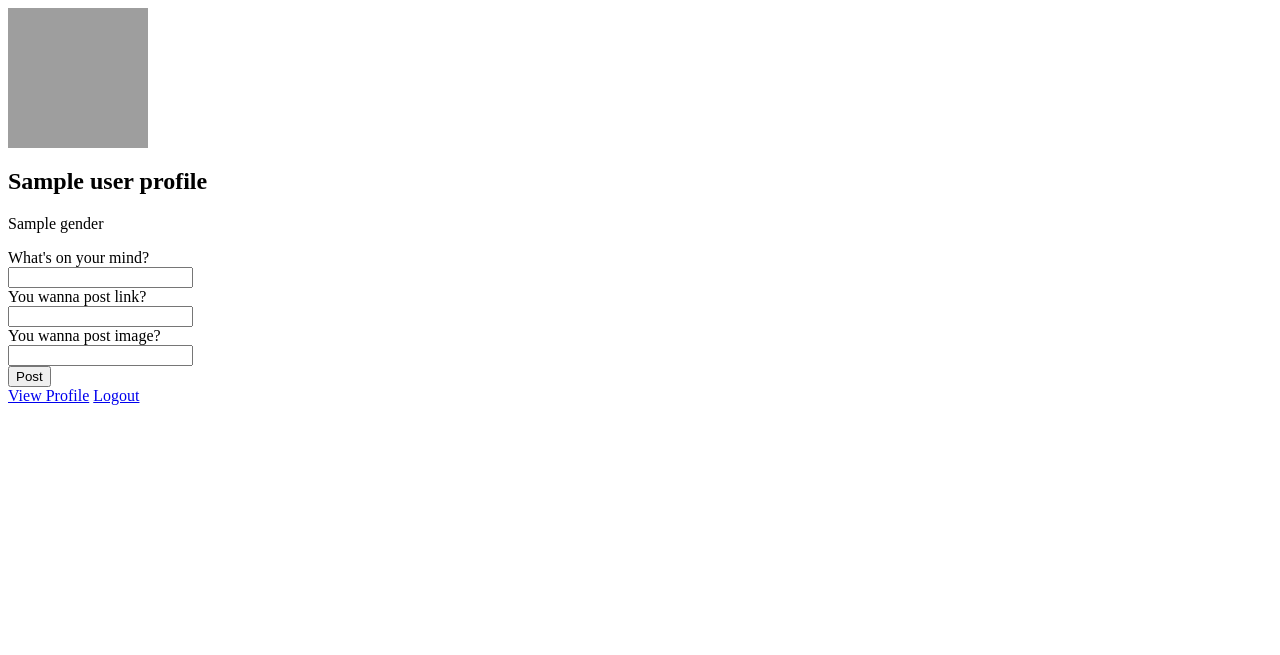
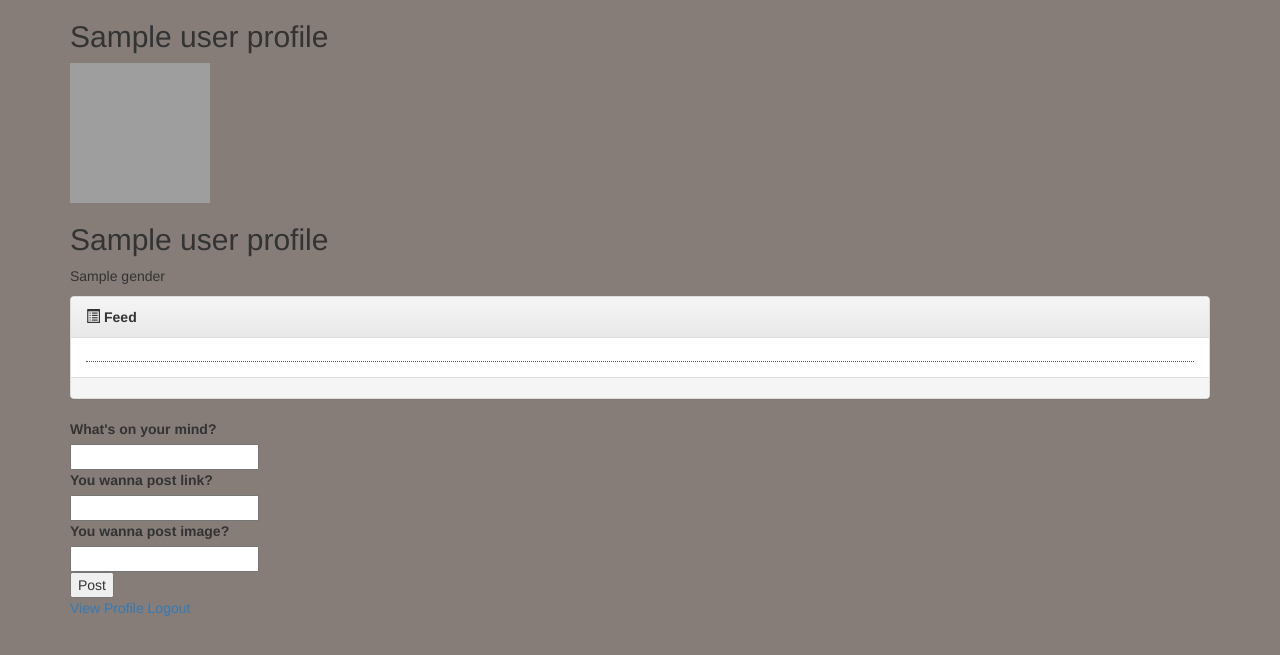
Before and after one commit to RKostadinov/SocialPlaza, a CodeIgniter app: the page made by ci/application/views/login.php in a window 1280 px wide. Shown: the top 655 px of the page. Run offline with CodeIgniter, Linux system fonts and the light colour scheme; the template is opened without the code that fills it: most values are stand-ins (such as "Sample title", 1, 10 or a date in 2020); some libraries are stand-ins or nearby versions; grey boxes are pictures that could not be loaded.

Commit message:
Begin FB feed design

```diff
--- a/ci/application/views/login.php
+++ b/ci/application/views/login.php
@@ -4,6 +4,65 @@
 <head>
     <meta http-equiv="Content-Type" content="text/html; charset=utf-8" />
     <title>SocialPlaza | Facebook</title>
+    <link rel="stylesheet" href="http://netdna.bootstrapcdn.com/bootstrap/3.1.0/css/bootstrap.min.css">
+    <link rel="stylesheet" href="http://netdna.bootstrapcdn.com/bootstrap/3.1.0/css/bootstrap-theme.min.css">
+    <script src="http://ajax.googleapis.com/ajax/libs/jquery/1.11.0/jquery.min.js"></script>
+    <script src="scripts/jquery.bootstrap.newsbox.min.js" type="text/javascript"></script>
+    <link href="http://fonts.googleapis.com/css?family=Kaushan+Script" rel="stylesheet" type="text/css">
+
+
+    <!--Facebook feed -->
+    <style>
+    .glyphicon {
+    margin-right: 4px !important; /*override*/
+    }
+    .pagination .glyphicon {
+    margin-right: 0px !important; /*override*/
+    }
+    .pagination a {
+    color: #555;
+    }
+    .panel ul {
+    padding: 0px;
+    margin: 0px;
+    list-style: none;
+    }
+    .news-item {
+    padding: 4px 4px;
+    margin: 0px;
+    border-bottom: 1px dotted #555;
+    }
+    </style>
+    <script type="text/javascript">
+        $(function () {
+            $(".demo").bootstrapNews({
+                newsPerPage: 4,
+                navigation: true,
+                autoplay: true,
+                direction:'up', // up or down
+                animationSpeed: 'normal',
+                newsTickerInterval: 4000, //4 secs
+                pauseOnHover: true,
+                onStop: null,
+                onPause: null,
+                onReset: null,
+                onPrev: null,
+                onNext: null,
+                onToDo: null
+            });
+        });
+
+    </script>
+    <!--Facebook feed end -->
+
+    <!--Profile image -->
+    <style>
+        body {
+            background: #867d79;
+        }
+        </style>
+    <!--Fprofile image end -->
+
 </head>
 
 <body>
@@ -13,13 +72,96 @@
             <!-- @user_profile check when user login successed  -->
             <?php if (@$user_profile):  // call var_dump($user_profile) to view all data ?>
             <!-- Display profile photo -->
-            <img src="https://graph.facebook.com/<?=$user_profile['id']?>/picture?type=large" style="width: 140px; height: 140px;">
+
+                    <p><h2><?=$user_profile['name']?></h2></p>
+
+                    <img src="https://graph.facebook.com/<?=$user_profile['id']?>/picture?type=large" style="width: 140px; height: 140px;">
+
+
             <!-- Display profile name -->
             <h2><?=$user_profile['name']?></h2>
             <p><?=$user_profile['gender']?></p>
 
 
-            <?php
+                <div class="panel panel-default">
+                    <div class="panel-heading"> <span class="glyphicon glyphicon-list-alt"></span><b>Feed</b></div>
+                    <div class="panel-body">
+                        <div class="row">
+                            <div class="col-xs-12">
+                                <ul class="demo">
+                                    <li class="news-item">
+                                        <table cellpadding="4">
+                                            <tr>
+                                                <!--<td><img src="images/1.png" width="60" class="img-circle" /></td>-->
+                                                <td>
+                                                    <?php
+                                                    $i = 0;
+                                                    foreach($feed['data'] as $post) {
+
+                                                        if ($post['type'] == 'status' || $post['type'] == 'link' || $post['type'] == 'photo') {
+
+                                                            if ($post['type'] == 'status') {
+                                                                echo "<li class='news-item'>";
+                                                                echo "<table cellpadding='4'>";
+                                                                echo "<tr>";
+                                                                echo "<td>";
+                                                                echo "<h4>Status updated on: " . date("jS M, Y", (strtotime($post['created_time']))) . "</h4>";
+                                                                echo "<p>" . $post['message'] . "</p>";
+                                                                echo "</td>";
+                                                                echo "</tr>";
+                                                                echo "</table>";
+                                                                echo "</li>";
+                                                            }
+
+                                                            if ($post['type'] == 'link') {
+                                                                echo "<h2>Link posted on: " . date("jS M, Y", (strtotime($post['created_time']))) . "</h2>";
+                                                                echo "<p>" . $post['link'] . "</p>";
+                                                                echo "<p><a href=\"" . $post['link'] . "\" target=\"_blank\">" . $post['link'] . "</a></p>";
+                                                            }
+
+
+                                                            if ($post['type'] == 'photo') {
+
+                                                                echo "<h2>Photo posted on: " . date("jS M, Y", (strtotime($post['created_time']))) . "</h2>";
+
+                                                                if (empty($post['story']) === false) {
+                                                                    echo "<p>" . $post['story'] . "</p>";
+                                                                } elseif (empty($post['message']) === false) {
+                                                                    echo "<p>" . $post['message'] . "</p>";
+                                                                }
+                                                                echo "<li class='news-item'>";
+                                                                echo "<table cellpadding='4'>";
+                                                                echo "<tr>";
+                                                                echo "<td>";
+                                                                echo "<img src =" . $post['picture'] . " />";
+                                                                echo "<p><a href=\"" . $post['link'] . "\" target=\"_blank\">View photo &rarr;</a></p>";
+                                                                echo "</td>";
+                                                                echo "</tr>";
+                                                                echo "</table>";
+                                                                echo "</li>";
+                                                            }
+
+                                                            echo "</div>";
+
+                                                            $i++;
+                                                        }
+
+                                                        if ($i == 10) {
+                                                            break;
+                                                        }
+                                                    }
+                                                    ?>
+                                                </td>
+                                            </tr>
+                                        </table>
+                                   </ul>
+                            </div>
+                        </div>
+                    </div>
+                   <div class="panel-footer"> </div>
+                </div>
+
+                <?php
                 echo form_open('facebook_process/post_to_wall');
                 echo form_label('What\'s on your mind? ');
                 echo "</br>";
@@ -37,49 +179,8 @@
                 echo form_close();
 
 
+?>
 
-
-                    $i = 0;
-                    foreach($feed['data'] as $post) {
-
-                        if ($post['type'] == 'status' || $post['type'] == 'link' || $post['type'] == 'photo') {
-
-                            if ($post['type'] == 'status') {
-                                echo "<h4>Status updated on: " . date("jS M, Y", (strtotime($post['created_time']))) . "</h4>";
-                                echo "<p>" . $post['message'] . "</p>";
-                            }
-
-                            if ($post['type'] == 'link') {
-                                echo "<h2>Link posted on: " . date("jS M, Y", (strtotime($post['created_time']))) . "</h2>";
-                                echo "<p>" . $post['link'] . "</p>";
-                                echo "<p><a href=\"" . $post['link'] . "\" target=\"_blank\">" . $post['link'] . "</a></p>";
-                            }
-
-
-                            if ($post['type'] == 'photo') {
-                                echo "<h2>Photo posted on: " . date("jS M, Y", (strtotime($post['created_time']))) . "</h2>";
-                                if (empty($post['story']) === false) {
-                                    echo "<p>" . $post['story'] . "</p>";
-                                } elseif (empty($post['message']) === false) {
-                                    echo "<p>" . $post['message'] . "</p>";
-                                }
-                                echo "<img src =" . $post['picture'] . " />";
-                                echo "<p><a href=\"" . $post['link'] . "\" target=\"_blank\">View photo &rarr;</a></p>";
-                            }
-
-                            echo "</div>";
-
-                            $i++;
-                        }
-
-                        if ($i == 10) {
-                            break;
-                        }
-                    }
-
-
-
-            ?>
             <!-- Create link to facebook profile -->
             <a href="<?=$user_profile['link']?>">View Profile</a>
             <!-- Create link logout -->
```
